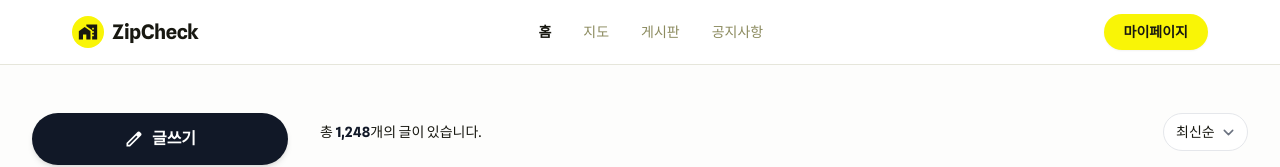
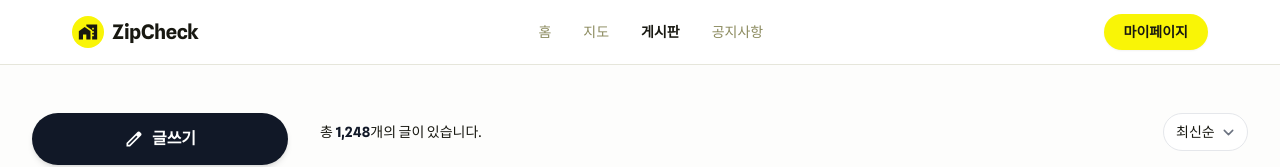
Before and after one commit to ZipCheck/zipcheck-frontend, a Vue app in the folder vue-zipcheck/: page /boards in a window 1280 px wide. Shown: the top 167 px of the page. Built offline with nearby package versions, Linux system fonts and the light colour scheme.

Commit message:
feat: Highlight active navigation links and enable board write navigation
- Implemented active state highlighting for navigation links in Header.vue using vue-router's v-slot API.
- Configured the '글쓰기' button in BoardsListPage.vue to navigate to /boards/write.

```diff
--- a/vue-zipcheck/src/components/layout/Header.vue
+++ b/vue-zipcheck/src/components/layout/Header.vue
@@ -11,10 +11,18 @@
         </router-link>
         <!-- Navigation -->
         <nav class="hidden md:flex items-center gap-8">
-          <router-link class="text-sm font-semibold text-text-main hover:text-primary-dark transition-colors" to="/">홈</router-link>
-          <router-link class="text-sm font-medium text-text-muted hover:text-text-main transition-colors" to="/map">지도</router-link>
-          <router-link class="text-sm font-medium text-text-muted hover:text-text-main transition-colors" to="/boards">게시판</router-link>
-          <router-link class="text-sm font-medium text-text-muted hover:text-text-main transition-colors" to="/notices">공지사항</router-link>
+          <router-link to="/" custom v-slot="{ href, navigate, isExactActive }">
+            <a :href="href" @click="navigate" class="text-sm transition-colors hover:text-text-main" :class="isExactActive ? 'font-semibold text-text-main' : 'font-medium text-text-muted'">홈</a>
+          </router-link>
+          <router-link to="/map" custom v-slot="{ href, navigate, isActive }">
+            <a :href="href" @click="navigate" class="text-sm transition-colors hover:text-text-main" :class="isActive ? 'font-semibold text-text-main' : 'font-medium text-text-muted'">지도</a>
+          </router-link>
+          <router-link to="/boards" custom v-slot="{ href, navigate, isActive }">
+            <a :href="href" @click="navigate" class="text-sm transition-colors hover:text-text-main" :class="isActive ? 'font-semibold text-text-main' : 'font-medium text-text-muted'">게시판</a>
+          </router-link>
+          <router-link to="/notices" custom v-slot="{ href, navigate, isActive }">
+            <a :href="href" @click="navigate" class="text-sm transition-colors hover:text-text-main" :class="isActive ? 'font-semibold text-text-main' : 'font-medium text-text-muted'">공지사항</a>
+          </router-link>
         </nav>
         <!-- Auth Buttons -->
         <div class="flex items-center gap-3">
--- a/vue-zipcheck/src/pages/BoardsListPage.vue
+++ b/vue-zipcheck/src/pages/BoardsListPage.vue
@@ -3,12 +3,14 @@
     <main class="max-w-7xl mx-auto px-4 sm:px-6 lg:px-8 py-12">
       <div class="flex flex-col lg:flex-row gap-8">
         <aside class="w-full lg:w-64 flex-shrink-0 space-y-8">
+          <router-link to="/boards/write">
             <button
               class="w-full bg-gray-900 dark:bg-white hover:bg-gray-800 dark:hover:bg-gray-100 text-white dark:text-gray-900 font-bold py-3 px-4 rounded-xl shadow-md flex items-center justify-center gap-2 transition-colors"
             >
               <span class="material-symbols-outlined text-xl">edit</span>
               글쓰기
             </button>
+          </router-link>
           <div
             class="bg-surface-light dark:bg-surface-dark rounded-xl p-6 shadow-sm border border-gray-100 dark:border-gray-700"
           >
```
Lines whose indentation alone changed are shown as unchanged.
